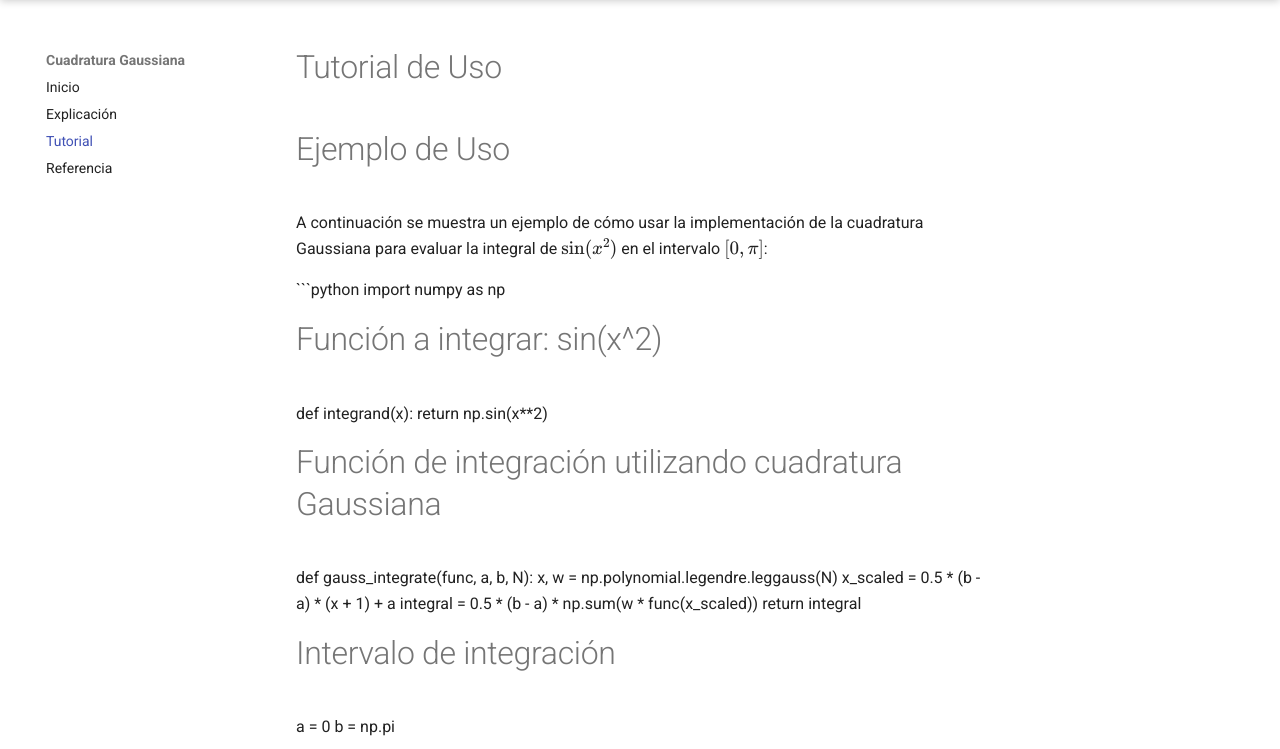
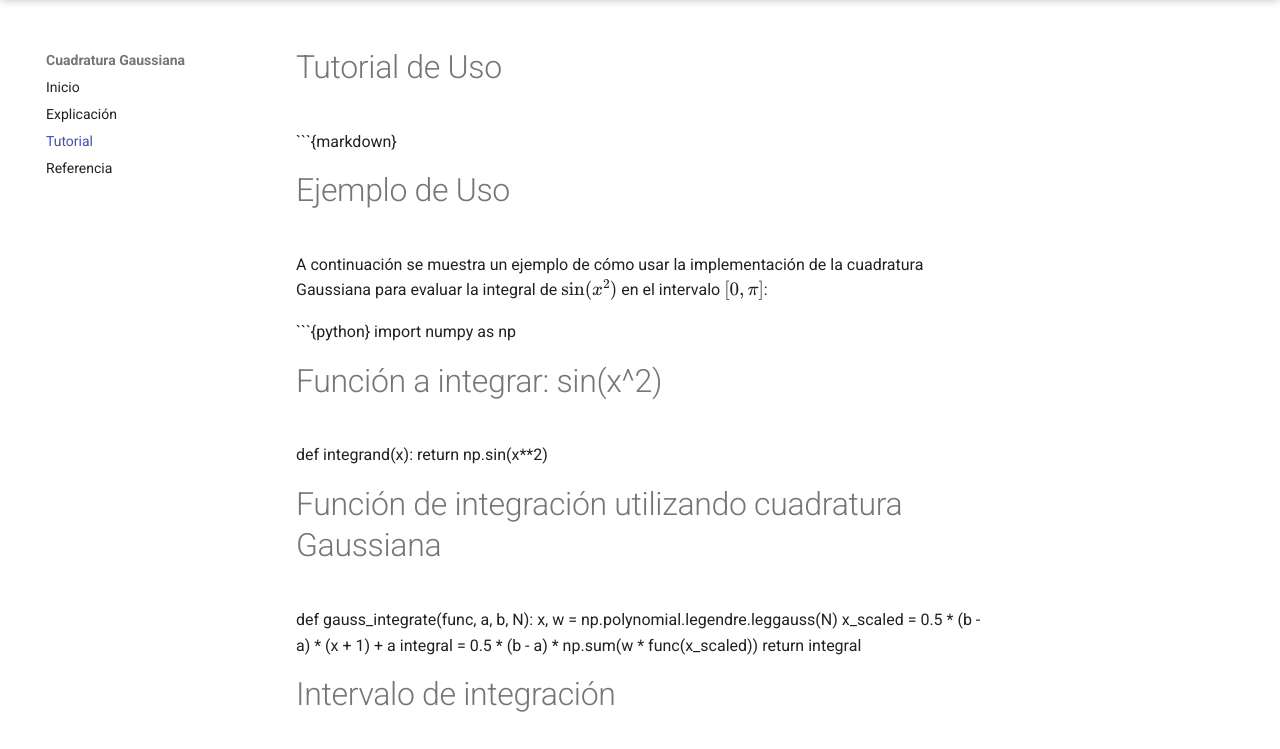
Before and after one commit to KarolayAN/Tarea2, a plain HTML site: page tutorials/index.html in a window 1280 px wide. Shown: the part 51-800 px from the top of the page. Drawn offline with nearby package versions, Linux system fonts and the light colour scheme.

Commit message:
Deployed f12a2aa with MkDocs version: 1.6.1

````diff
--- a/tutorials/index.html
+++ b/tutorials/index.html
@@ -290,9 +290,10 @@
 
 
 <h1 id="tutorial-de-uso">Tutorial de Uso<a class="headerlink" href="#tutorial-de-uso" title="Permanent link">&para;</a></h1>
+<p>```{markdown}</p>
 <h1 id="ejemplo-de-uso">Ejemplo de Uso<a class="headerlink" href="#ejemplo-de-uso" title="Permanent link">&para;</a></h1>
 <p>A continuación se muestra un ejemplo de cómo usar la implementación de la cuadratura Gaussiana para evaluar la integral de <span class="arithmatex">\( \sin(x^2) \)</span> en el intervalo <span class="arithmatex">\( [0, \pi] \)</span>:</p>
-<p>```python
+<p>```{python}
 import numpy as np</p>
 <h1 id="funcion-a-integrar-sinx2">Función a integrar: sin(x^2)<a class="headerlink" href="#funcion-a-integrar-sinx2" title="Permanent link">&para;</a></h1>
 <p>def integrand(x):
````
